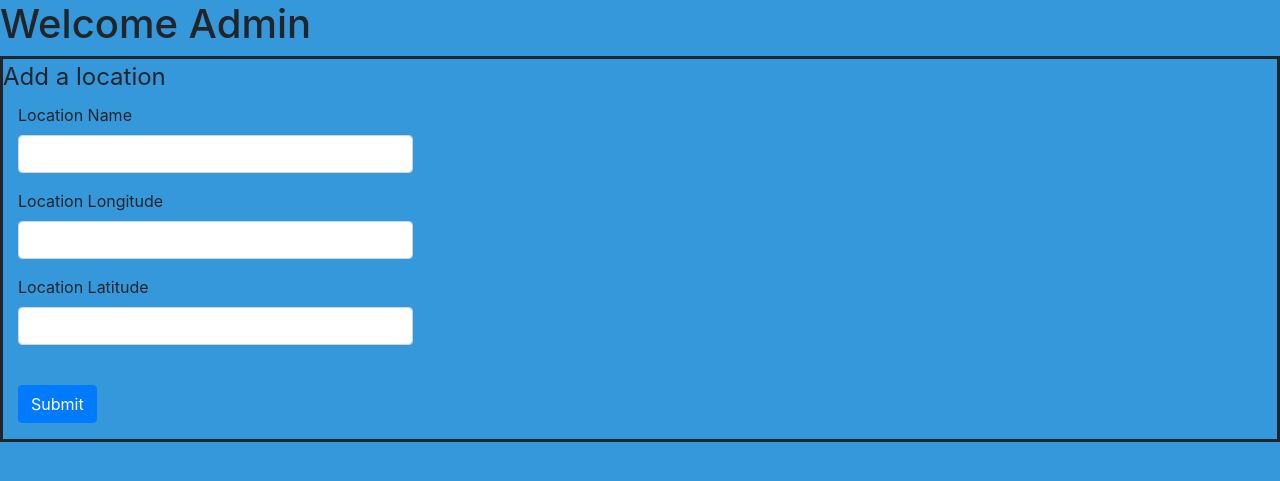
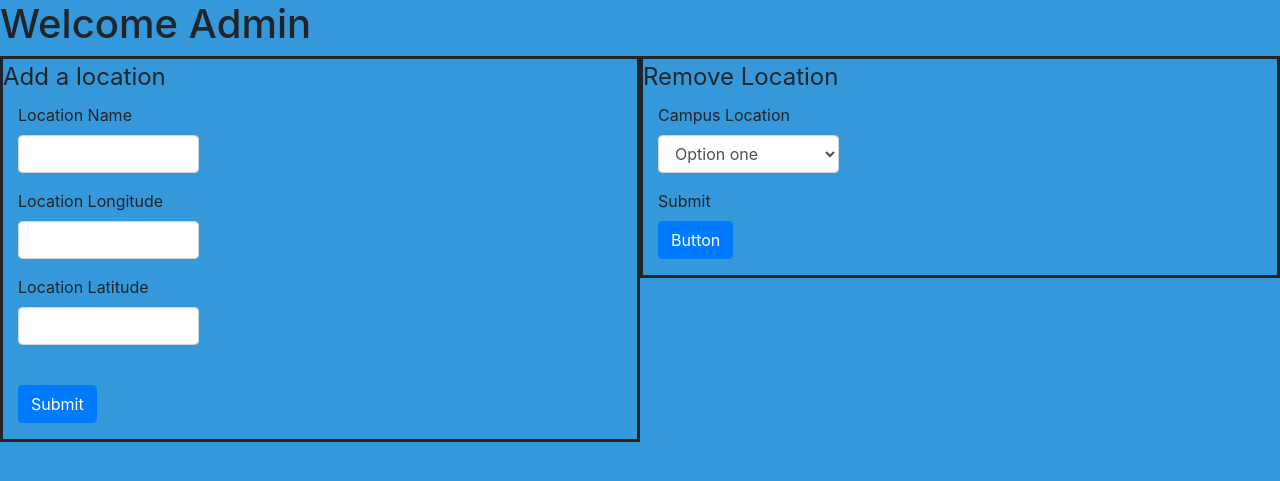
Before and after one commit to Jcollier722/CHM, a Flask app: page /adminHome in a window 1280 px wide. Shown: the part 56-537 px from the top of the page. Run offline with Flask 2, Linux system fonts and the light colour scheme; some libraries are stand-ins or nearby versions.

Commit message:
added second admin form

```diff
--- a/templates/adminHome.html
+++ b/templates/adminHome.html
@@ -8,7 +8,7 @@
     <h1>Welcome Admin</h1>
 
 <form class="form-horizontal" action="/adminHome" method="POST"
-style = "border-style: solid;">
+style = "border-style: solid; float:left; width: 50%;">
 
 <fieldset>
 		<!-- Form Name -->
@@ -45,6 +45,35 @@ style = "border-style: solid;">
 		</fieldset>
 </form>
 
+<form class="form-horizontal" action="/adminHome" method="POST" style = "border-style: solid; float:left;width: 50%;">
+<fieldset>
+
+<!-- Form Name -->
+<legend>Remove Location</legend>
+
+<!-- Select Basic -->
+<div class="form-group">
+  <label class="col-md-4 control-label" for="selectbasic">Campus Location</label>
+  <div class="col-md-4">
+    <select id="selectbasic" name="selectbasic" class="form-control">
+      <option value="1">Option one</option>
+      <option value="2">Option two</option>
+    </select>
+  </div>
+</div>
+
+<!-- Button -->
+<div class="form-group">
+  <label class="col-md-4 control-label" for="">Submit</label>
+  <div class="col-md-4">
+    <button id="" name="" class="btn btn-primary">Button</button>
+  </div>
+</div>
+
+</fieldset>
+</form>
+
+
 
 
  {% endblock %}
```
